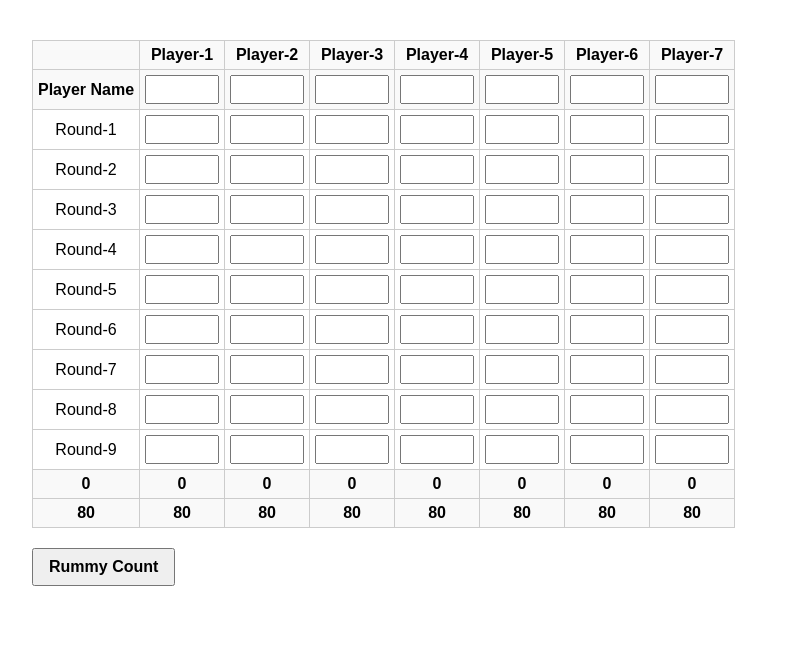
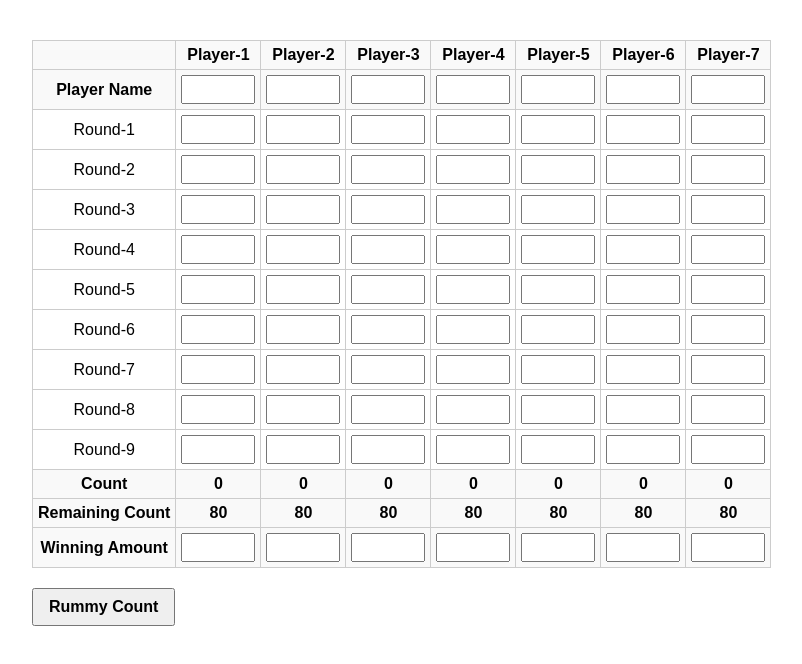
Before and after one commit to raghukonnojuk/raghu, a plain HTML site: page index.html in a window 1280 px wide. Shown: the whole page, without its empty margins (8-810 px from the left). Drawn offline with Linux system fonts and the light colour scheme.

Commit message:
Update index.html

```diff
--- a/index.html
+++ b/index.html
@@ -107,7 +107,11 @@
     for (let col = 0; col < colgridSize; col++) {
       const td = document.createElement("td");
       td.id = `total-${col}`;
-      td.textContent = "0";
+      if (col == 0) {
+			td.textContent = "Count";
+		} else {
+		td.textContent = "0";
+	  }
       totalRow.appendChild(td);
     }
     table.appendChild(totalRow);
@@ -117,10 +121,30 @@
     for (let col = 0; col < colgridSize; col++) {
       const td = document.createElement("td");
       td.id = `bal-${col}`;
-      td.textContent = "80";
+      if (col == 0) {
+			td.textContent = "Remaining Count";
+		} else {
+		td.textContent = "80";
+	  }
       balance.appendChild(td);
     }
     table.appendChild(balance);
+
+    const win = document.createElement("tr");
+    win.className = "total-row";
+    for (let col = 0; col < colgridSize; col++) {
+      const td = document.createElement("td");
+        if (col == 0) {
+			td.textContent = `Winning Amount`;
+		} else {
+		  const input = document.createElement("input");
+			input.type = "text";
+			input.id = `win-${col}`;
+		  td.appendChild(input);
+		}
+	  win.appendChild(td);
+    }
+    table.appendChild(win);
 
     // Function to calculate column totals
     function calculateTotals() {
```
